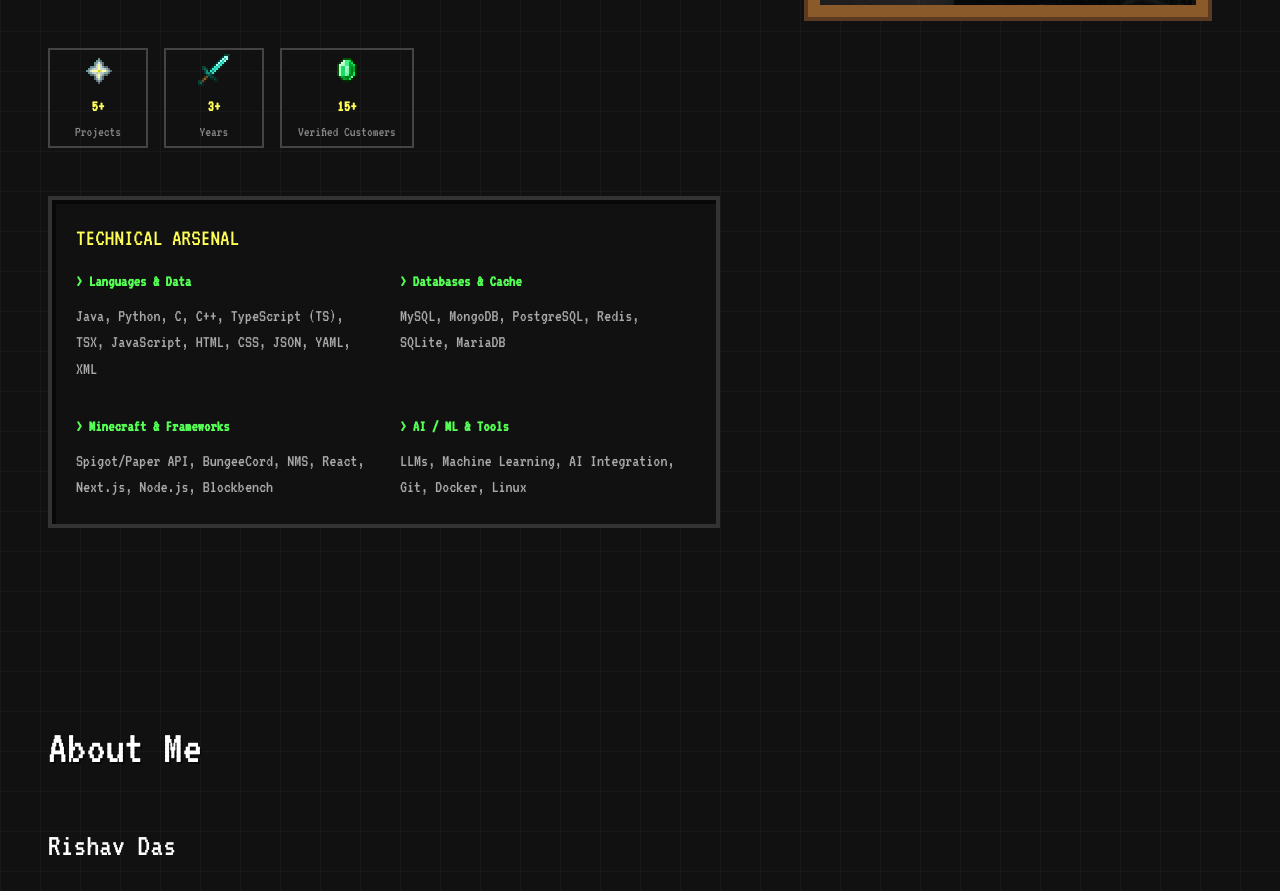
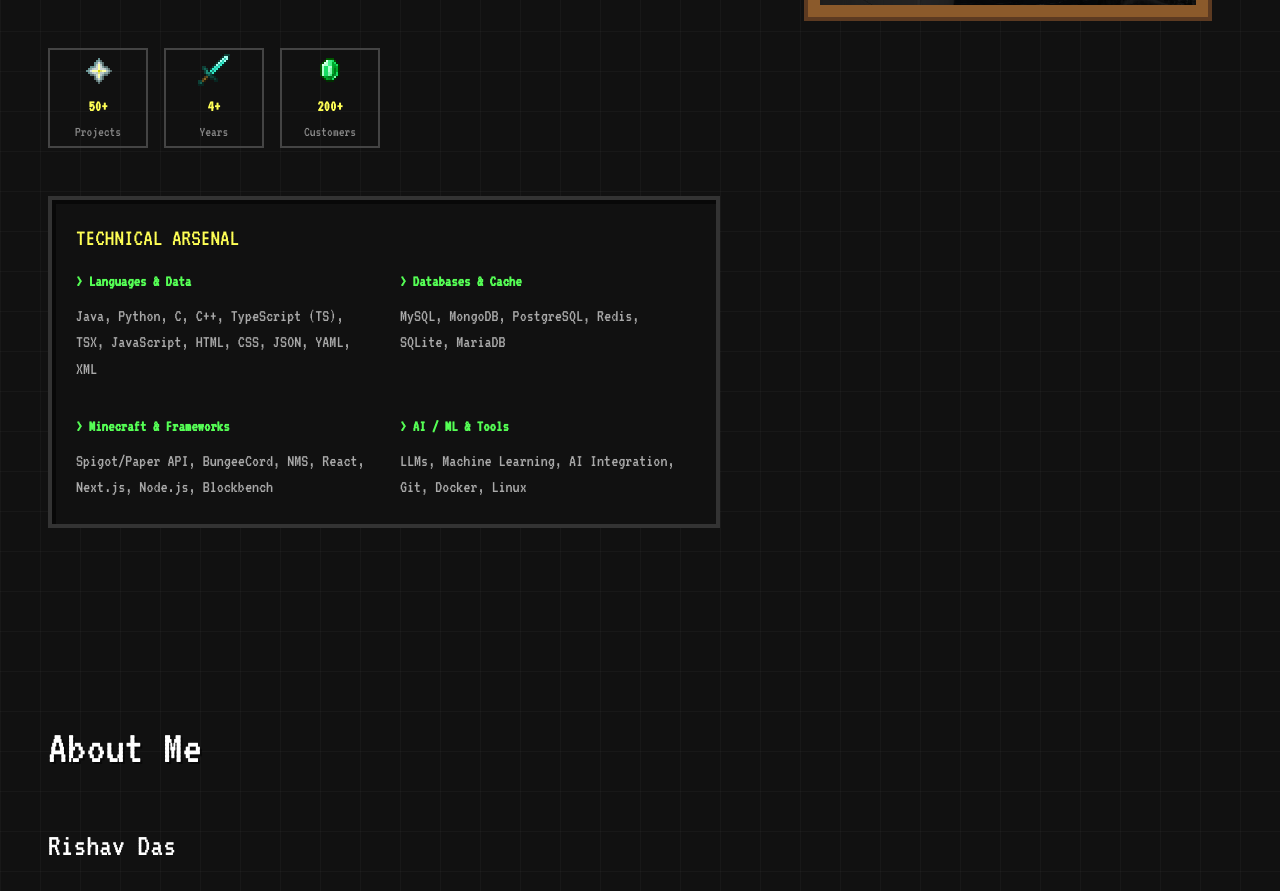
Before and after one commit to hirishav/Minecraft-Portfolio, a Next.js app: page / in a window 1280 px wide. Shown: the part 849-1740 px from the top of the page. Built offline with nearby package versions, Linux system fonts and the light colour scheme.

Commit message:
update: boost stats numbers

```diff
--- a/src/app/page.tsx
+++ b/src/app/page.tsx
@@ -84,9 +84,9 @@ export default function Home() {
             {/* Stats */}
             <div style={{ display: 'flex', gap: '1rem', flexWrap: 'wrap' }}>
               {[
-                { icon: 'nether_star.png', num: '5+', label: 'Projects' },
-                { icon: 'diamond_sword.png', num: '3+', label: 'Years' },
-                { icon: 'emerald.png', num: '15+', label: 'Verified Customers' }
+                { icon: 'nether_star.png', num: '50+', label: 'Projects' },
+                { icon: 'diamond_sword.png', num: '4+', label: 'Years' },
+                { icon: 'emerald.png', num: '200+', label: 'Customers' }
               ].map((stat, i) => (
                 <div key={i} style={{
                   minWidth: '100px',
```
